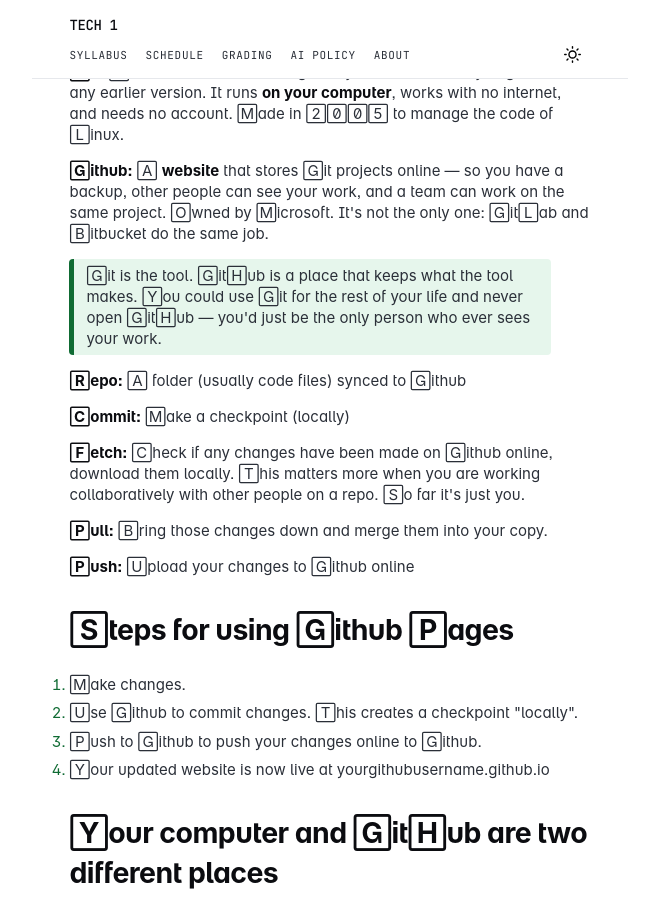
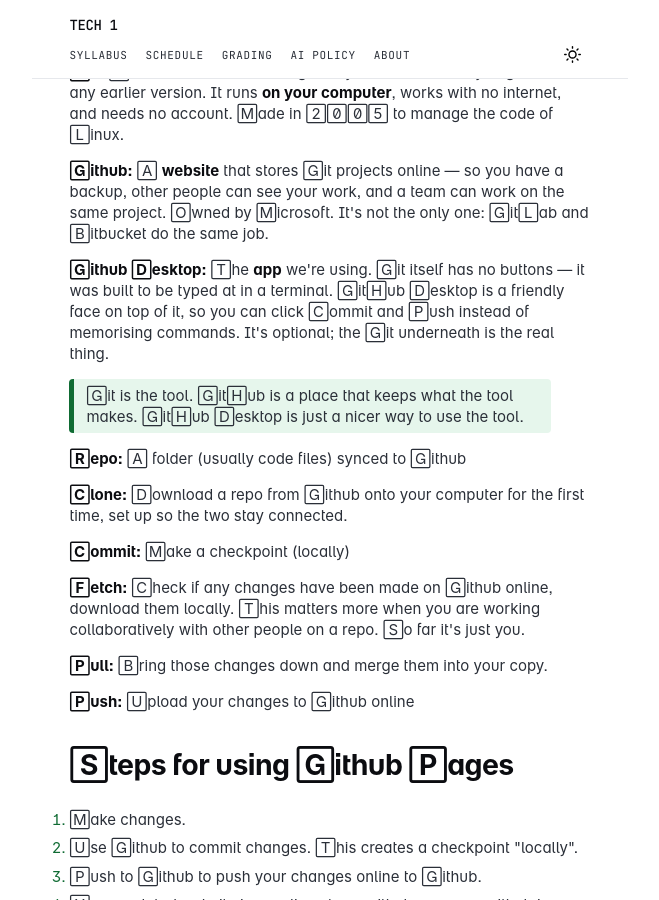
Before and after one commit to gyanl/tech1, a Jekyll site: the page built from _notes/Lecture 2 - CSS and Responsiveness.md, in a window 1280 px wide and 900 px high, scrolled down 1196 px. Shown: the whole window, without its empty margins (310-969 px from the left). Built offline with Jekyll 4.4.1, drawn with Linux system fonts in a browser that asks for light colours; some web fonts are replaced; some of the changed text lies outside the part shown.

Commit message:
Lecture 2: define GitHub Desktop and Clone
Co-Authored-By: Claude Opus 4.8 <noreply@anthropic.com>

```diff
--- a/_notes/Lecture 2 - CSS and Responsiveness.md
+++ b/_notes/Lecture 2 - CSS and Responsiveness.md
@@ -27,9 +27,13 @@ Last week we shipped a page! This week we'll figure out how to ship your page.
 
 **Github:** A **website** that stores Git projects online — so you have a backup, other people can see your work, and a team can work on the same project. Owned by Microsoft. It's not the only one: GitLab and Bitbucket do the same job.
 
-> Git is the tool. GitHub is a place that keeps what the tool makes. You could use Git for the rest of your life and never open GitHub — you'd just be the only person who ever sees your work.
+**Github Desktop:** The **app** we're using. Git itself has no buttons — it was built to be typed at in a terminal. GitHub Desktop is a friendly face on top of it, so you can click Commit and Push instead of memorising commands. It's optional; the Git underneath is the real thing.
+
+> Git is the tool. GitHub is a place that keeps what the tool makes. GitHub Desktop is just a nicer way to use the tool.
 
 **Repo:** A folder (usually code files) synced to Github
+
+**Clone:** Download a repo from Github onto your computer for the first time, set up so the two stay connected.
 
 **Commit:** Make a checkpoint (locally)
 
@@ -165,10 +169,13 @@ Sync at the start, not at the end. Then a rejected push mostly stops happening.
 Now do it a second time, but in step 2 edit **the same line** you edited in the browser. This time you get a conflict, and you decide who wins.
 
 
+# CSS, Responsiveness, Color Theming
+
+Pushing to Github Pages means you can now start seeing your work on your phone over the internet at username.github.io. But it takes a while to push to Github and then for Github to update the live version of your site. There is a faster way to do this - you can just run a server on your laptop!
 
 **Download Simple Web Server app**
 [Download Simple Web Server](https://simplewebserver.org/)
-This app is a quick and easy way to start a server on your computer, and allows you to test your website on your computer or any other device on the same wifi network - like your phone!
+This app is a quick and easy way to start a server on your computer, and allows you to test your website on your computer or any other device on the same wifi network - like your phone.
 
 ## Colour variables, and dark mode
 
```
